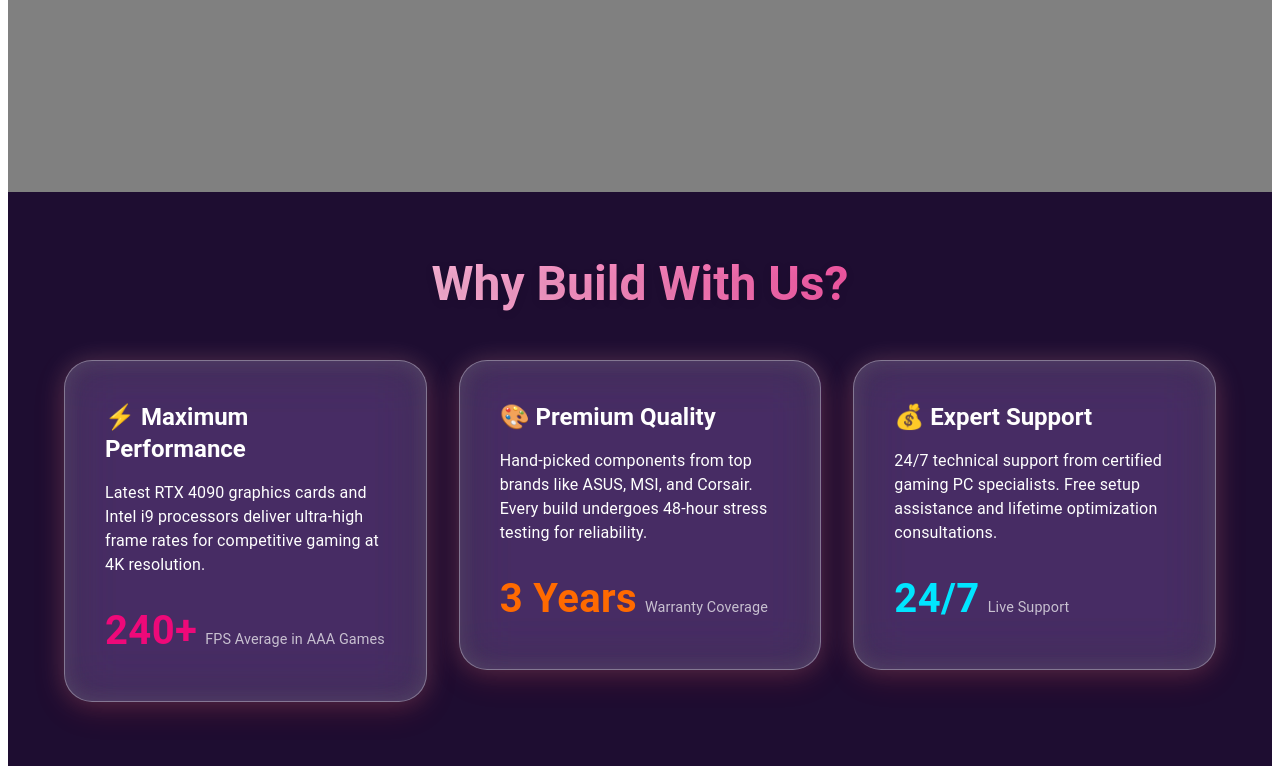
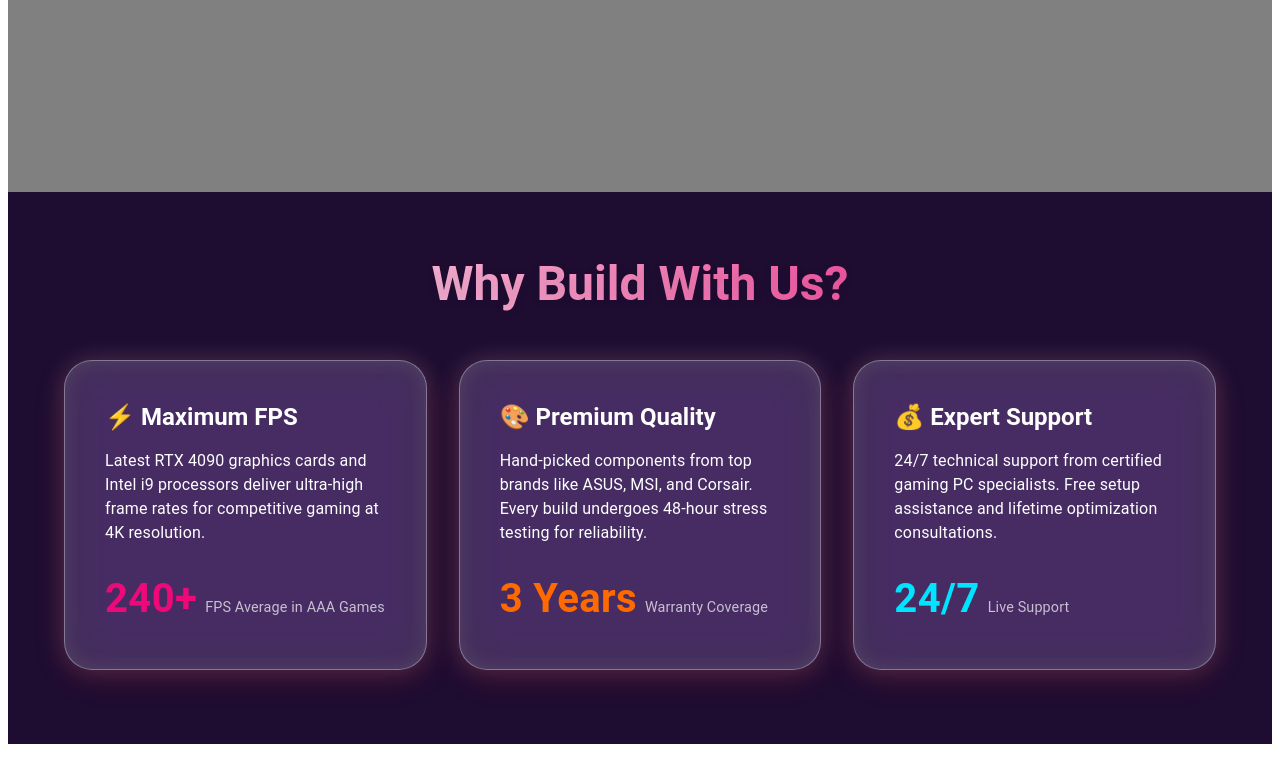
Before and after one commit to JaniduP2003/NextGen-Builds, a Next.js app in the folder frontend/: page / in a window 1280 px wide. Shown: the part 616-1390 px from the top of the page. After the commit the page ends 1368 px from the top, so only its background shows below. Built offline with nearby package versions, Linux system fonts and the light colour scheme.

Commit message:
FIX  ::: the crads Why Build With Us? is complete

```diff
--- a/frontend/src/app/page.tsx
+++ b/frontend/src/app/page.tsx
@@ -262,6 +262,8 @@ export default function LandingPage() {
 >
     {/* Card 1 - Maximum Performance */}
   <Box sx={{ display: 'flex', flexDirection: 'column', flex: 1, minHeight: '320px' }}>
+    {/* ADDED THIS WRAPPER BOX */}
+    <Box sx={{ height: '100%' }}>
       <SpotlightCard
         spotlightColor="rgba(255, 0, 0, 0.1)"
         className="card-spotlight"
@@ -277,7 +279,7 @@ export default function LandingPage() {
               position: 'relative'
             }}
           >
-          ⚡ Maximum Performance
+            ⚡ Maximum FPS
           </Typography>
           <Typography
             color="#ffffffff"
@@ -298,10 +300,14 @@ export default function LandingPage() {
           </Box>
         </Box>
       </SpotlightCard>
+    {/* END OF ADDED WRAPPER */}
+    </Box>
   </Box>
 
    {/* Card 2 - Premium Quality */}
   <Box sx={{ display: 'flex', flexDirection: 'column', flex: 1, minHeight: '320px' }}>
+    {/* ADDED THIS WRAPPER BOX */}
+    <Box sx={{ height: '100%' }}>
       <SpotlightCard
         spotlightColor="rgba(255, 255, 255, 0.99)"
         className="card-spotlight"
@@ -338,10 +344,14 @@ export default function LandingPage() {
           </Box>
         </Box>
       </SpotlightCard>
+    {/* END OF ADDED WRAPPER */}
+    </Box>
   </Box>
 
   {/* Card 3 - Expert Support */}
   <Box sx={{ display: 'flex', flexDirection: 'column', flex: 1, minHeight: '320px' }}>
+    {/* ADDED THIS WRAPPER BOX */}
+    <Box sx={{ height: '100%' }}>
       <SpotlightCard
         spotlightColor="rgba(253, 253, 253, 1)"
         className="card-spotlight"
@@ -378,6 +388,8 @@ export default function LandingPage() {
           </Box>
         </Box>
       </SpotlightCard>
+    {/* END OF ADDED WRAPPER */}
+    </Box>
   </Box>
 </Box>
         </Container>
```
Lines whose indentation alone changed are shown as unchanged.
